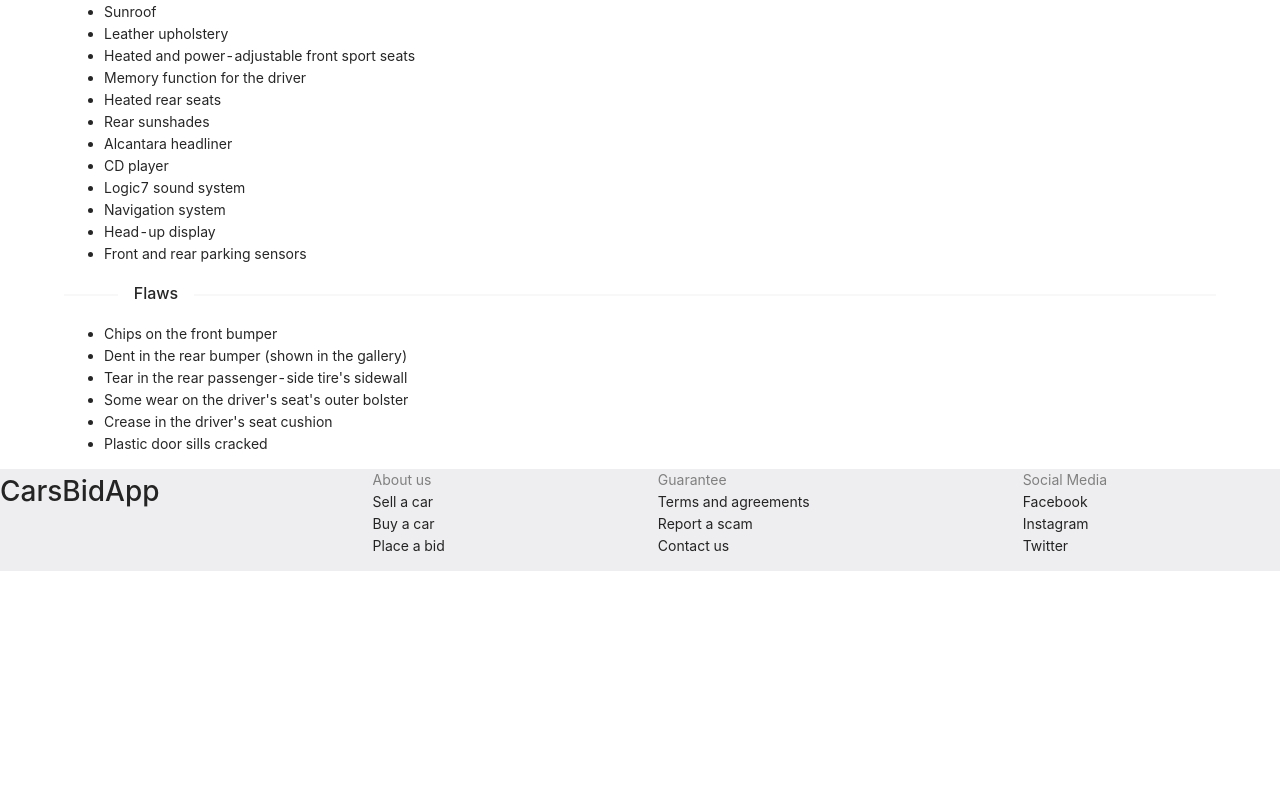
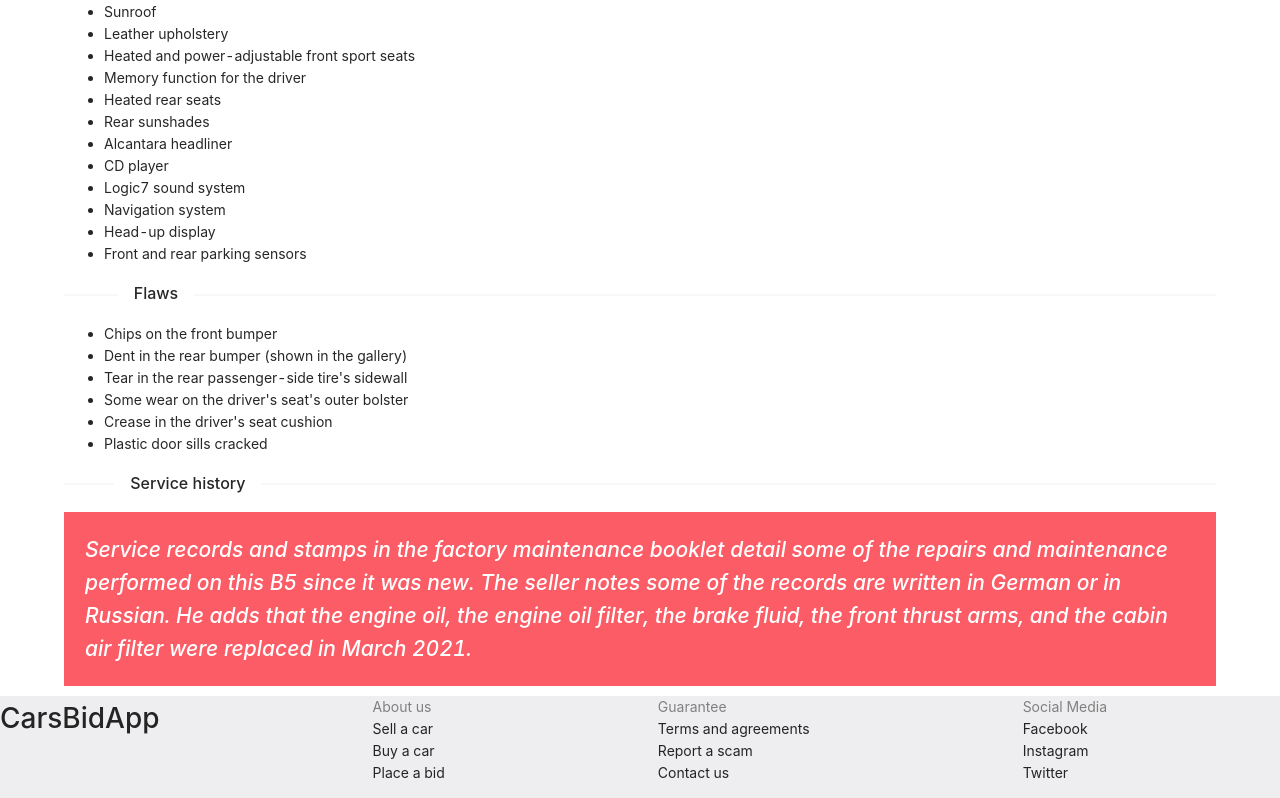
Before and after one commit to Petiazediter/CarAppRewrite, a React (Create React App) app in the folder car-app-frontend/: page /car/0 in a window 1280 px wide. Shown: the part 1139-1937 px from the top of the page. Before the commit the page ends 1710 px from the top, so only its background shows below. Built offline with nearby package versions, Linux system fonts and the light colour scheme.

Commit message:
display service history.

```diff
--- a/car-app-frontend/src/components/car-page/CarPage.tsx
+++ b/car-app-frontend/src/components/car-page/CarPage.tsx
@@ -143,6 +143,8 @@ export class CarPage extends React.Component<RouteComponentProps<IUrlProps>,ISta
                                 <li>{item}</li>
                             )}
                         </ul>
+                        <Divider orientation="left">Service history</Divider>
+                        <HighlightTitle>{this.state.car.serviceHistory}</HighlightTitle>
                     </section>
                 : <span>NO Data </span>}
             </div>
```
